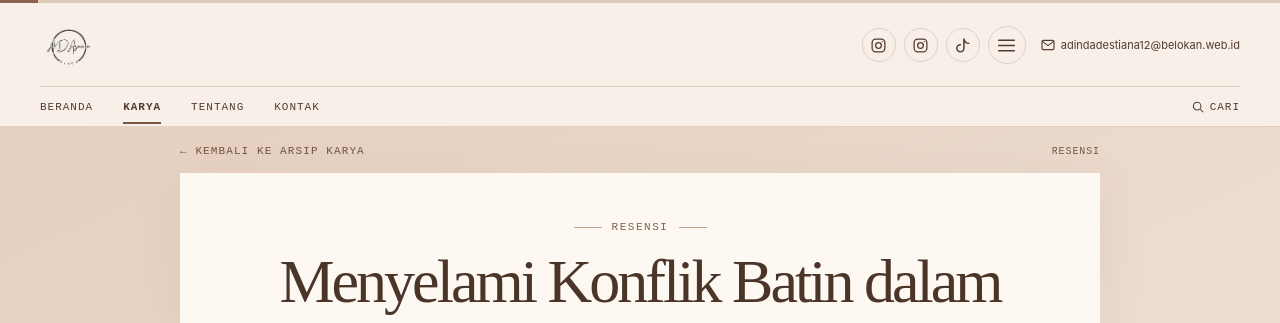
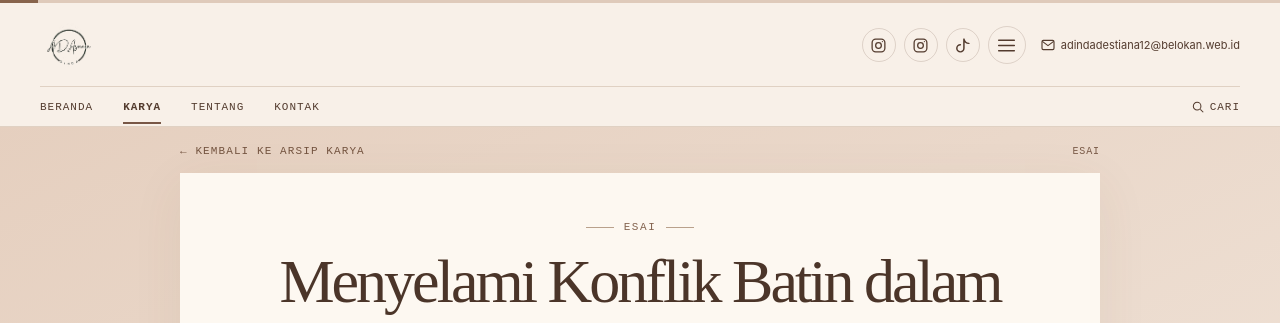
Before and after one commit to redaksibelokan/blog-Dinda, a Jekyll site: the page built from _karya/karya-5.md, in a window 1280 px wide and 900 px high. Shown: the top 323 px of the window. Built offline with Jekyll 4.4.1, drawn with Linux system fonts in a browser that asks for light colours.

Commit message:
Update _karya/karya-5.md (via Pages CMS)

```diff
--- a/_karya/karya-5.md
+++ b/_karya/karya-5.md
@@ -1,12 +1,12 @@
 ---
 title: Menyelami Konflik Batin dalam Novel Pukul Setengah Lima dengan Kacamata
   Psikologi Sastra
-category: Resensi
+category: Esai
 published: true
 deck: Sebuah pembacaan atas dunia batin tokoh dalam karya sastra.
 cover: /assets/uploads/11194.jpg
-cover_alt: Cover Resensi "Pukul Setengah Lima"
-featured: false
+cover_alt: Cover Esai atas Novel "Pukul Setengah Lima"
+featured: true
 sourceName: Retizen
 source: https://retizen.republika.co.id/posts/317296/menyelami-konflik-batin-dalam-novel-pukul-setengah-lima-dengan-kacamata-psikologi-sastra
 ---
```
